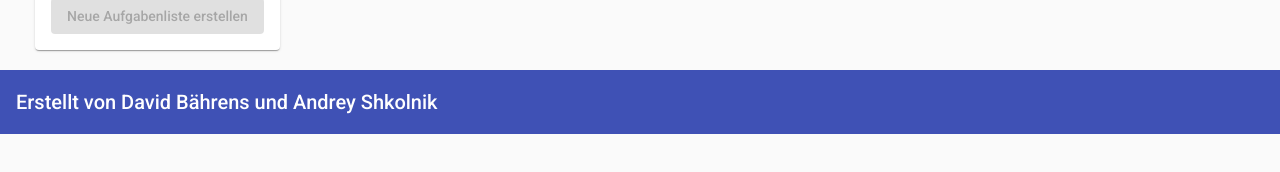
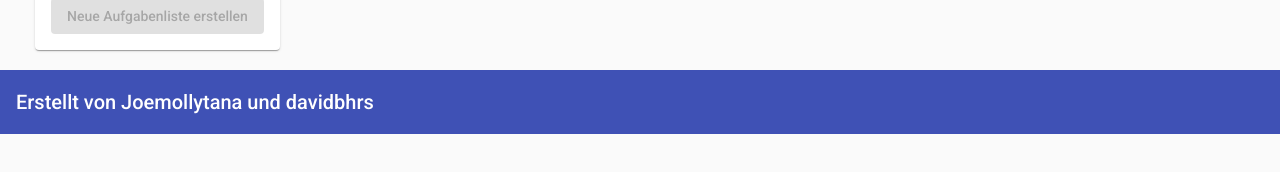
Before and after one commit to davidbhrs/ToDo-List_Frontend, an Angular app: page / in a window 1280 px wide. Shown: the part 538-710 px from the top of the page. Built offline with nearby package versions, Linux system fonts and the light colour scheme; no server answers.

Commit message:
Update app.component.html

```diff
--- a/src/app/app.component.html
+++ b/src/app/app.component.html
@@ -17,7 +17,7 @@
   </div>
   <footer class="footer">
     <div layout="row" layout-align="center center">
-      <mat-toolbar color="primary">Erstellt von David Bährens und Andrey Shkolnik</mat-toolbar>
+      <mat-toolbar color="primary">Erstellt von Joemollytana und davidbhrs</mat-toolbar>
     </div>
   </footer>
 </body>
```
